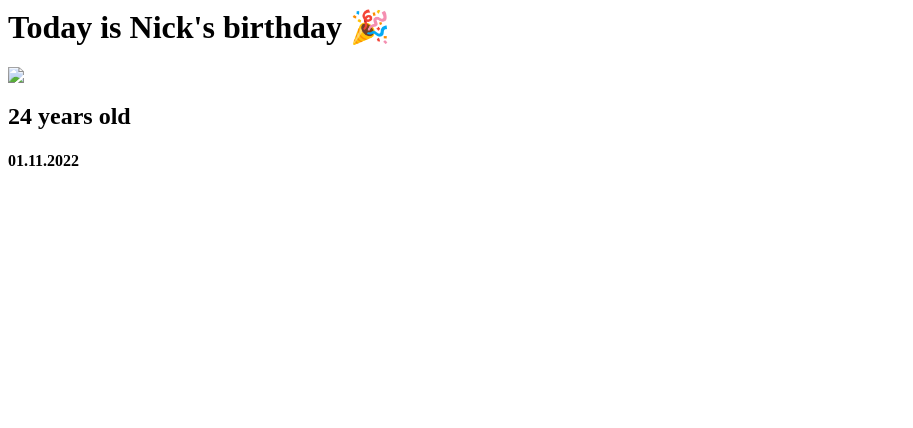
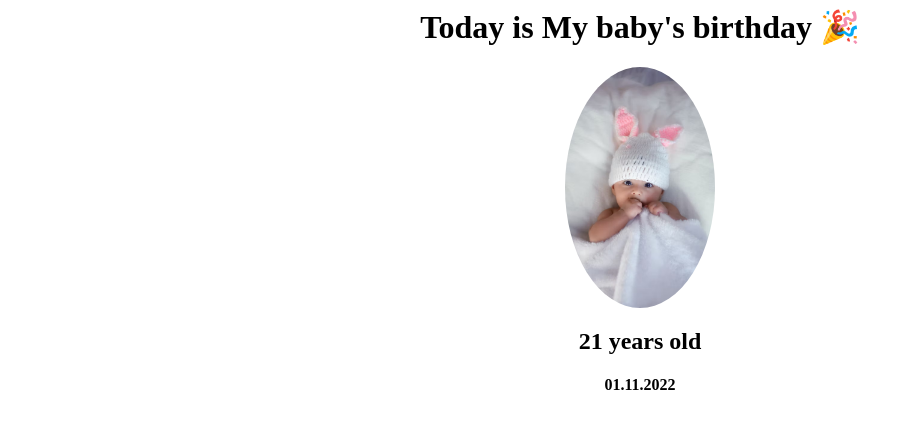
Before and after one commit to Poonji/Birthday_Website, a plain HTML site: page index.html in a window 1280 px wide. Shown: the whole page, without its empty margins (0-913 px from the left). Drawn offline with Linux system fonts and the light colour scheme.

Commit message:
final commit of the day

```diff
--- a/index.html
+++ b/index.html
@@ -1,11 +1,11 @@
 <html>
     <head>
-        <link rel="stylesheet" href="styles.css">
+        <link rel="stylesheet" href="style.css">
     </head>
     <body>
-        <h1>Today is Nick's birthday 🎉</h1>
-        <img src="nick.jpg">
-        <h2>24 years old</h2>
+        <h1>Today is My baby's birthday 🎉</h1>
+        <img id="baby"src="baby.png">
+        <h2>21 years old</h2>
         <h4>01.11.2022</h4>
     </body>
 </html>
--- /dev/null
+++ b/style.css
@@ -0,0 +1,9 @@
+body{
+    text-align: center;
+}
+
+#baby{
+    width: 150px;
+    border-radius: 50%;
+
+}
```
Also changed, not shown: baby.png (added).
